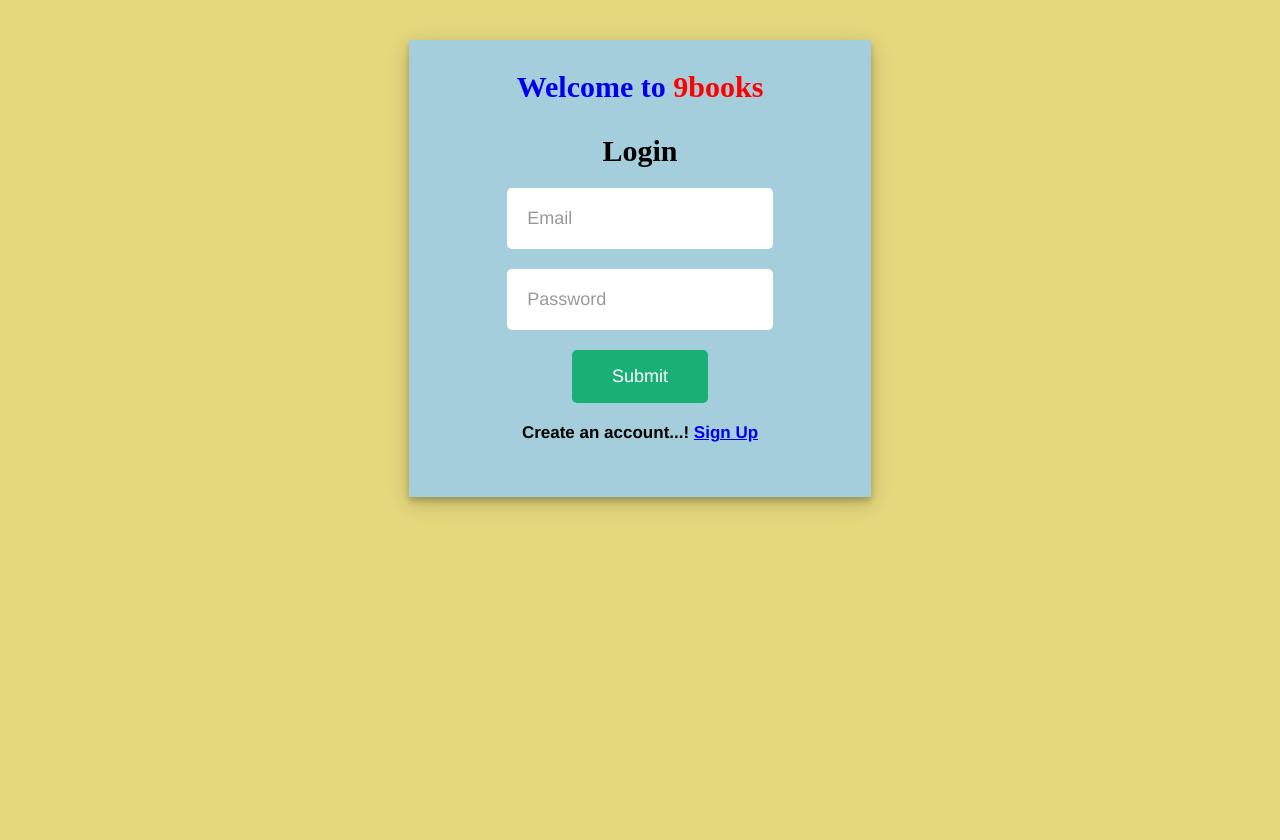
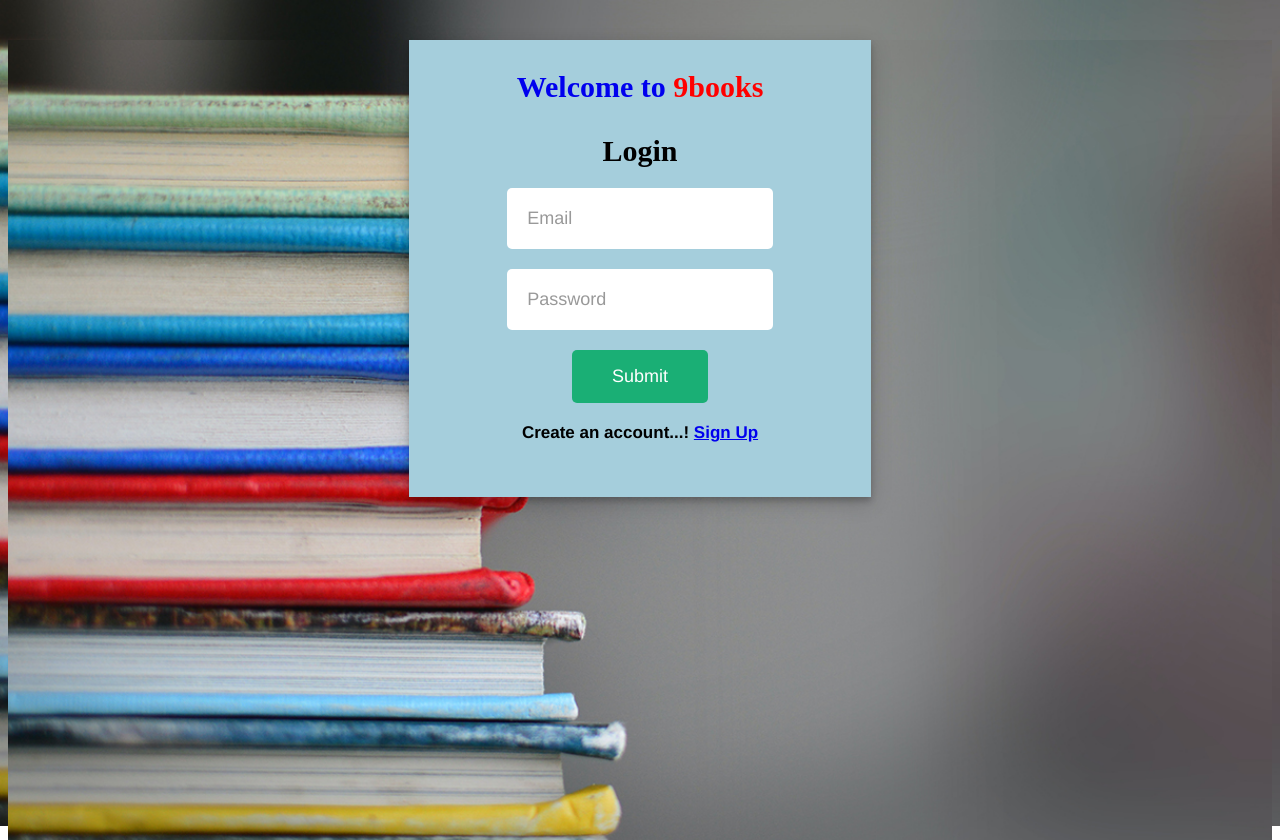
Before and after one commit to shree2362/9Book-store, a PHP site: page /project/login.php in a window 1280 px wide. Before the commit the page ends 509 px from the top, so only its background shows below. Run offline with PHP 8.4, Linux system fonts and the light colour scheme.

Commit message:
Background-image

```diff
--- a/sign-in.css
+++ b/sign-in.css
@@ -1,6 +1,10 @@
-body,
-html {
-  background-color: rgb(229, 215, 124);
+body, html {
+  height: 100%;
+  background-image: url("images/kimberly-farmer-lUaaKCUANVI-unsplash.jpg");
+  height: 100%;
+  background-position: center;
+  background-repeat: no-repeat;
+  background-size: cover;
 }
 
 h2 {
```
Also changed, not shown: images/kimberly-farmer-lUaaKCUANVI-unsplash.jpg (added).
